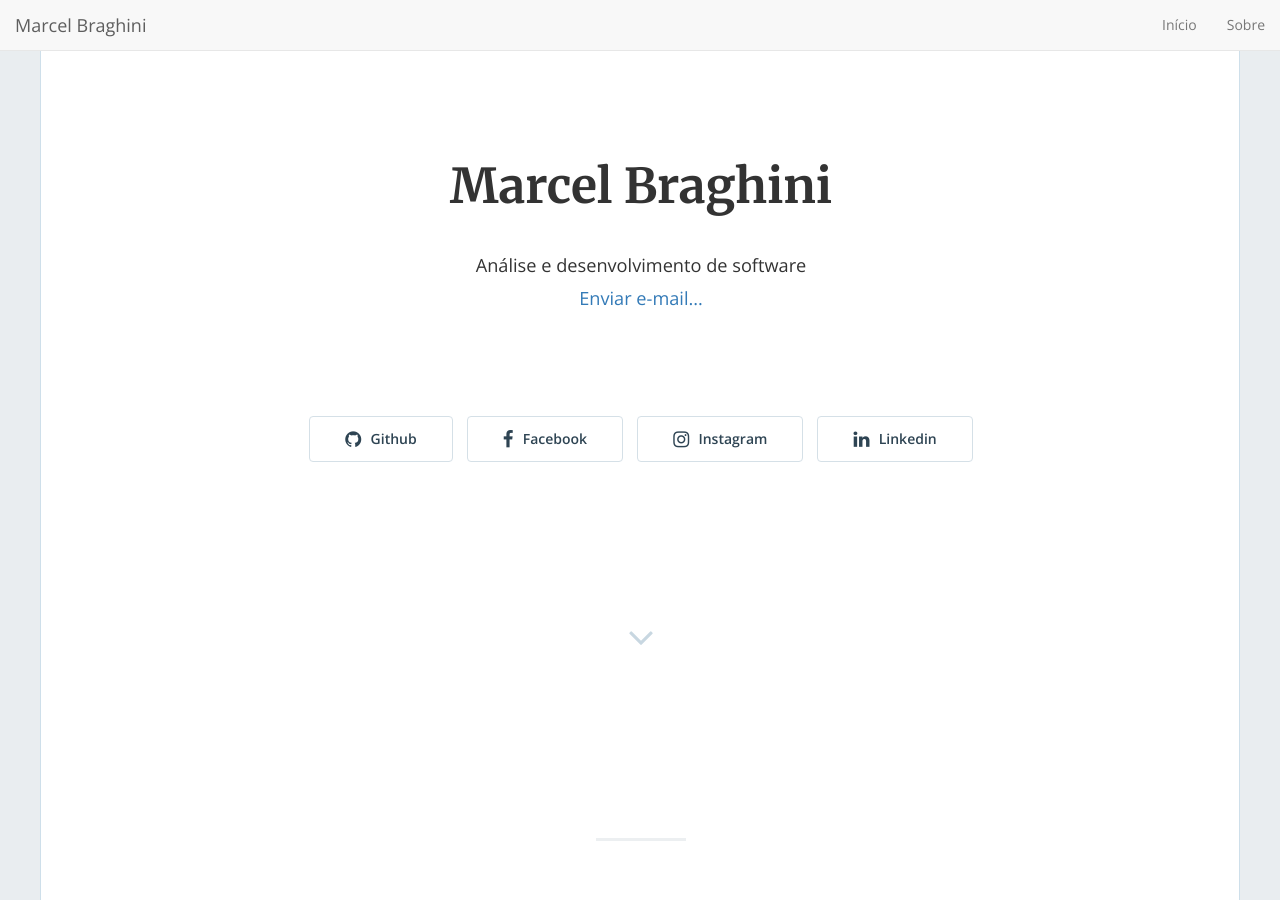
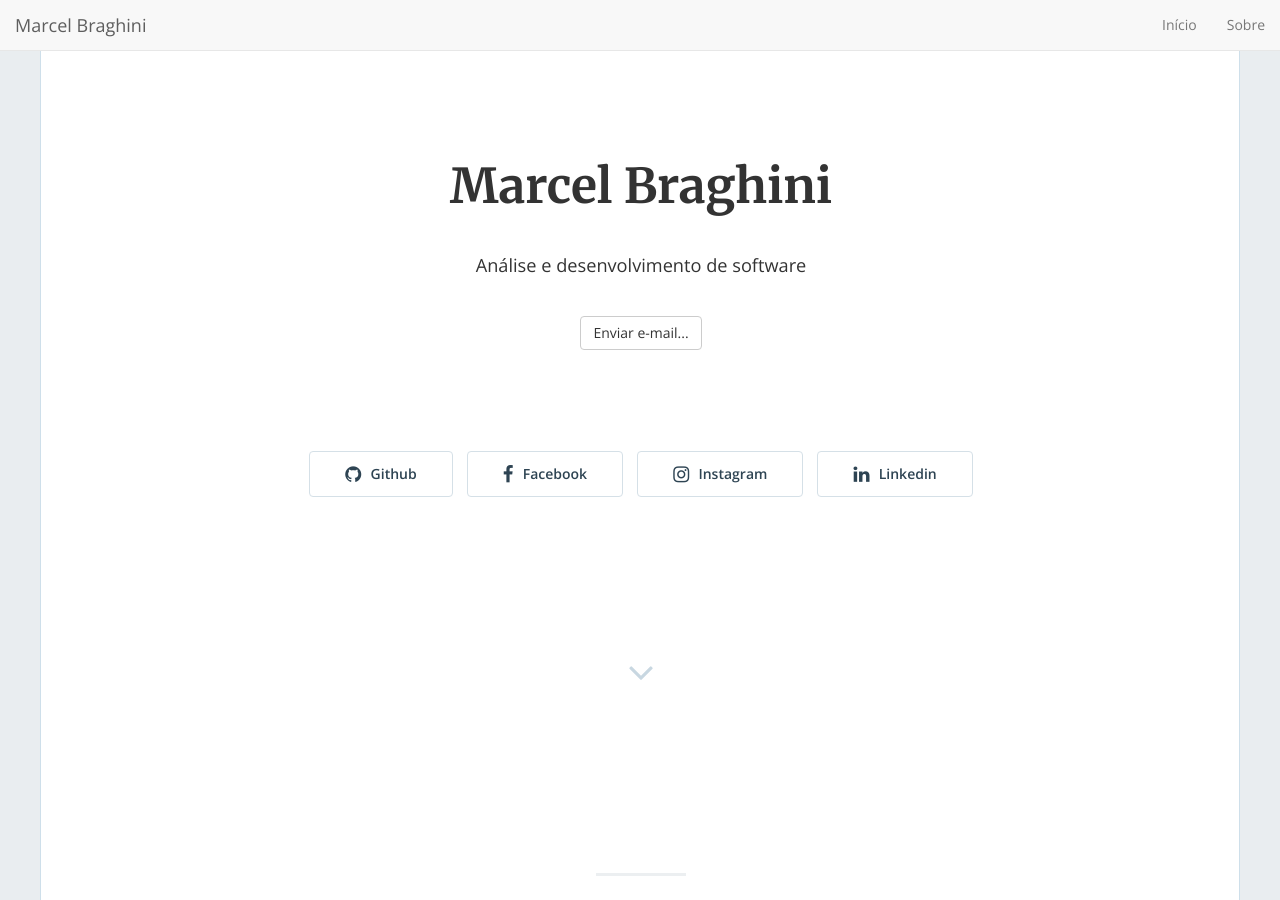
Before and after one commit to marcelbraghini/marcelbraghini.github.io, a Jekyll site: the page built from index.html, in a window 1280 px wide and 900 px high. Built offline with Jekyll 4.4.1, drawn with Linux system fonts in a browser that asks for light colours; nearby versions of some CDN libraries; the list of posts is cut into pages by our own code.

```diff
--- a/_includes/contact-modal.html
+++ b/_includes/contact-modal.html
@@ -13,14 +13,14 @@
 
           <div class="form-group">
             <label class="message-label">Marcel,</label>
-            <textarea class="message form-control" rows="8" name="body" placeholder="Type your message..."></textarea>
+            <textarea class="message form-control" rows="8" name="body" placeholder="Sua mensagem..."></textarea>
           </div>
 
           <div class="form-group">
             <label for="name">Atenciosamente,</label>
-            <input type="name" class="name form-control" placeholder="Your Name">
+            <input type="name" class="name form-control" placeholder="Seu nome">
             <label for="email" class="sr-only">E-mail</label>
-            <input type="email" class="email form-control" name="_replyto" placeholder="Your Email">
+            <input type="email" class="email form-control" name="_replyto" placeholder="Seu e-mail">
           </div>
 
           <input type="submit" class="btn btn-default" style="float-right" value="Send">
--- a/_includes/contact.html
+++ b/_includes/contact.html
@@ -1 +1,2 @@
-<a data-toggle="modal" data-target="#contact"> Enviar e-mail...</a>
+<br>
+<a type="button" class="btn btn-default btn-md" data-toggle="modal" data-target="#contact"> Enviar e-mail...</a>
--- a/_layouts/default.html
+++ b/_layouts/default.html
@@ -8,7 +8,7 @@
                 <div class="col-md-12">
 
                     {% for post in paginator.posts %}
-                      {% include tile.html %}
+                      {% include title.html %}
                     {% endfor %}
 
                     {% include pagination.html %}
--- a/index.html
+++ b/index.html
@@ -1,5 +1,3 @@
 ---
 layout: home
 ---
-
-<!-- BLANK -->
```
Also changed, not shown: _layouts/sobre.html (added, +17 -0 lines), sobre.md (+3 -3 lines).
